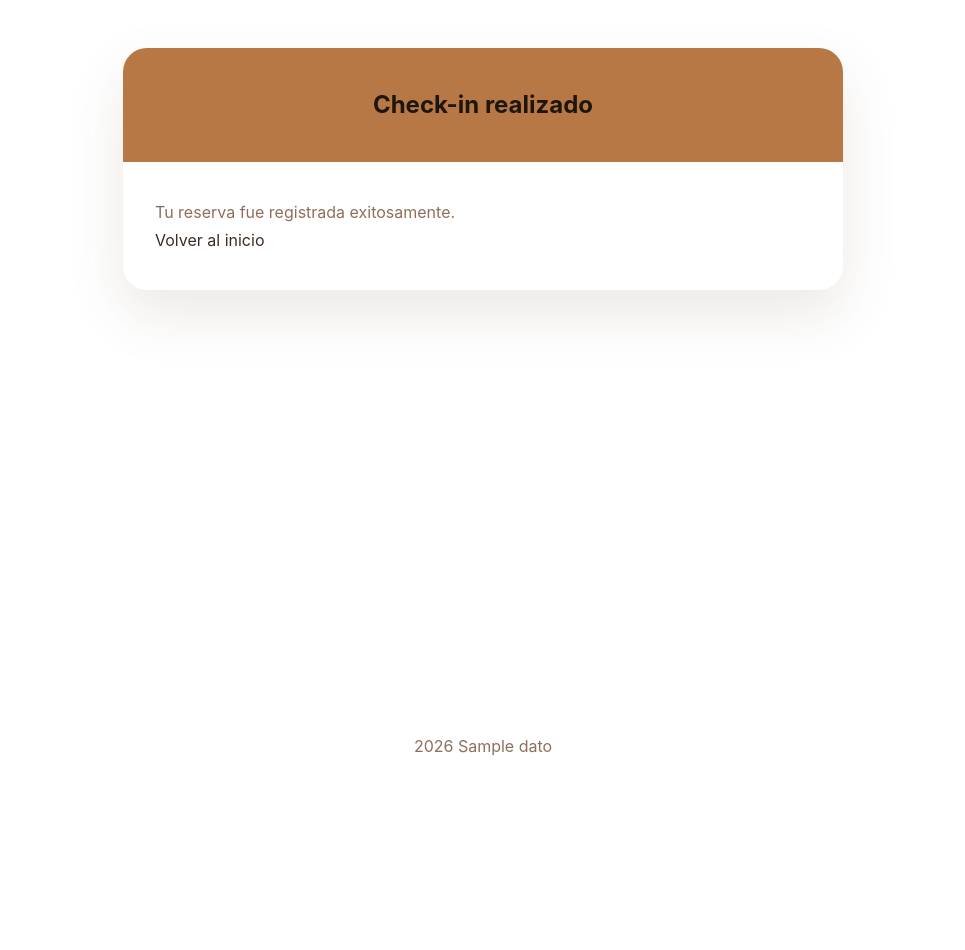
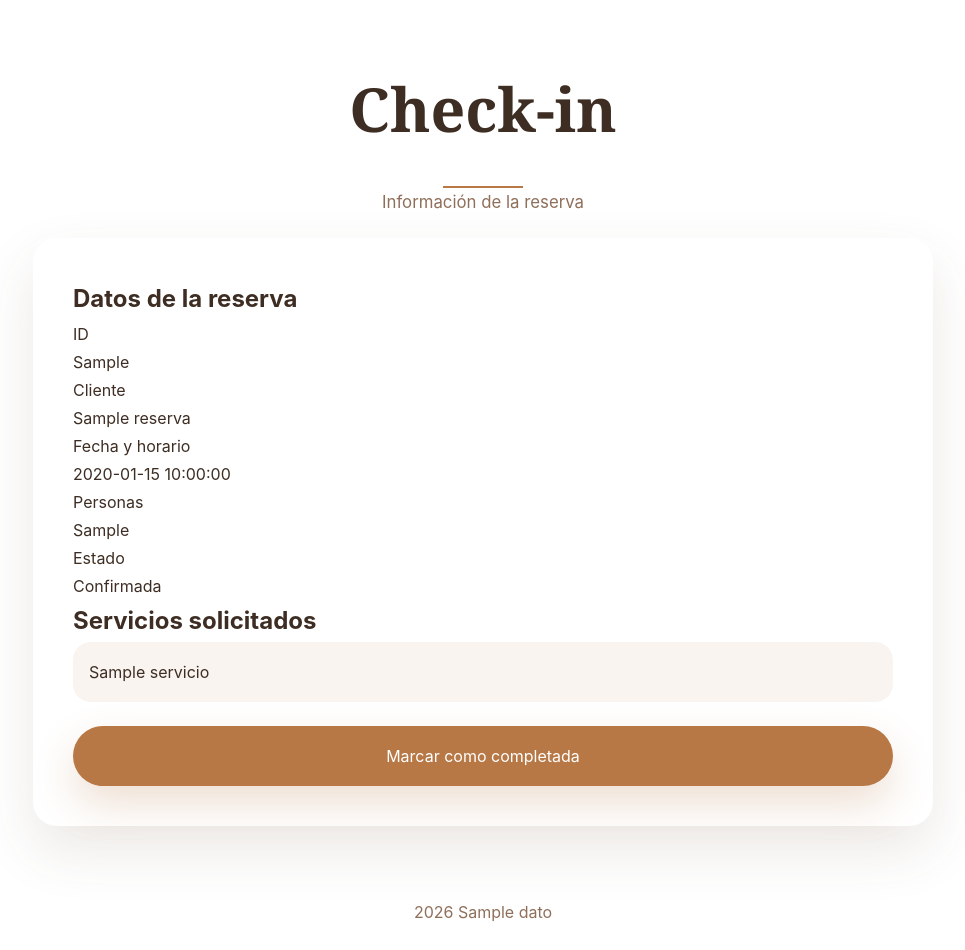
Before and after one commit to emivaleriano/proyecto_cafeteria, a Flask app: template frontend/templates/check_in.html in a window 1280 px wide. Shown: the part 90-1040 px from the top of the page, without its empty margins (157-1122 px from the left). Before the commit the page ends 845 px from the top, so only its background shows below. Run offline with Flask 3, Linux system fonts and the light colour scheme; the template is opened without the code that fills it: most values are stand-ins (such as "Sample title", 1, 10 or a date in 2020).

Commit message:
agrego mensaje de error en templates y actualizo el checkin para mostrar todos los datos de la reserva

```diff
--- a/frontend/templates/admin/login.html
+++ b/frontend/templates/admin/login.html
@@ -8,6 +8,10 @@
     <p>Ingresá tus credenciales para acceder al panel de administración</p>
 </section>
 
+
+{% if error %}
+    <div class="alert alert-error">{{ error }}</div>
+{% endif %}
 
 <form class="login" method="POST" action="{{ url_for('admin.login') }}">
 
--- a/frontend/templates/admin/plato_form.html
+++ b/frontend/templates/admin/plato_form.html
@@ -6,6 +6,11 @@
 {% block body %}
 <h1>{% if plato %}Editar plato{% else %}Nuevo plato{% endif %}</h1>
 <p>{% if plato %}Modificá los datos del plato.{% else %}Completá los datos para agregar un plato al menú.{% endif %}</p>
+
+
+{% if error %}
+    <div class="alert alert-error">{{ error }}</div>
+{% endif %}
 
 <div class="reservar">
   <div class="reservar__panel">
--- a/frontend/templates/admin/reserva_detalle.html
+++ b/frontend/templates/admin/reserva_detalle.html
@@ -10,6 +10,9 @@
   <div class="reservar__panel">
     <h2>Datos de la reserva</h2>
     <dl>
+      <dt>ID</dt>
+      <dd>{{ reserva.id_reserva }}</dd>
+
       <dt>Cliente</dt>
       <dd>{{ reserva.nombre }}</dd>
 
--- a/frontend/templates/admin/servicio_form.html
+++ b/frontend/templates/admin/servicio_form.html
@@ -6,6 +6,11 @@
 {% block body %}
 <h1>{% if servicio %}Editar servicio{% else %}Nuevo servicio{% endif %}</h1>
 <p>{% if servicio %}Modificá los datos del servicio.{% else %}Completá los datos para crear un nuevo servicio.{% endif %}</p>
+
+
+{% if error %}
+    <div class="alert alert-error">{{ error }}</div>
+{% endif %}
 
 <div class="reservar">
   <div class="reservar__panel">
--- a/frontend/templates/check_in.html
+++ b/frontend/templates/check_in.html
@@ -1,13 +1,47 @@
 {% extends "base_usuarios.html" %}
-{% block title %}Check-in realizado{% endblock %}
+{% block title %}Check-in - Reserva #{{ reserva.id_reserva }}{% endblock %}
 {% block body %}
-<section class="confirmacion__contenedor">
-<div class="confirmacion__header">
-<h1>Check-in realizado</h1>
+<section class="encabezado-pagina">
+  <h1>Check-in</h1>
+  <hr>
+  <p>Información de la reserva</p>
+</section>
+<div class="reservar">
+  <div class="reservar__panel">
+    <h2>Datos de la reserva</h2>
+    <dl>
+      <dt>ID</dt>
+      <dd>{{ reserva.id_reserva }}</dd>
+      <dt>Cliente</dt>
+      <dd>{{ reserva.nombre }}</dd>
+      <dt>Fecha y horario</dt>
+      <dd>{{ reserva.fecha_hora }}</dd>
+      <dt>Personas</dt>
+      <dd>{{ reserva.cantidad_personas }}</dd>
+      <dt>Estado</dt>
+      <dd>{{ reserva.estado }}</dd>
+    </dl>
+  </div>
+
+  {% if reserva.servicios %}
+  <div class="reservar__panel">
+    <h2>Servicios solicitados</h2>
+    <div class="reservar__contenedor-servicios">
+      {% for servicio in reserva.servicios %}
+      <div><span>{{ servicio }}</span></div>
+      {% endfor %}
+    </div>
+  </div>
+  {% endif %}
+
+  <div class="reservar__panel">
+    {% if completada %}
+      <p>La reserva fue marcada como completada exitosamente.</p>
+    {% else %}
+      <form method="POST">
+        <button type="submit" class="boton boton--submit">Marcar como completada</button>
+      </form>
+    {% endif %}
+  </div>
 </div>
-<div class="confirmacion__body">
-<p>Tu reserva fue registrada exitosamente.</p>
-<a href="{{ url_for('publico.inicio') }}">Volver al inicio</a>
-</div>
-</section>
 {% endblock %}
```
Also changed, not shown: frontend/templates/admin/dashboard.html (+7 -0 lines), frontend/templates/crear_reserva.html (+6 -1 lines).
